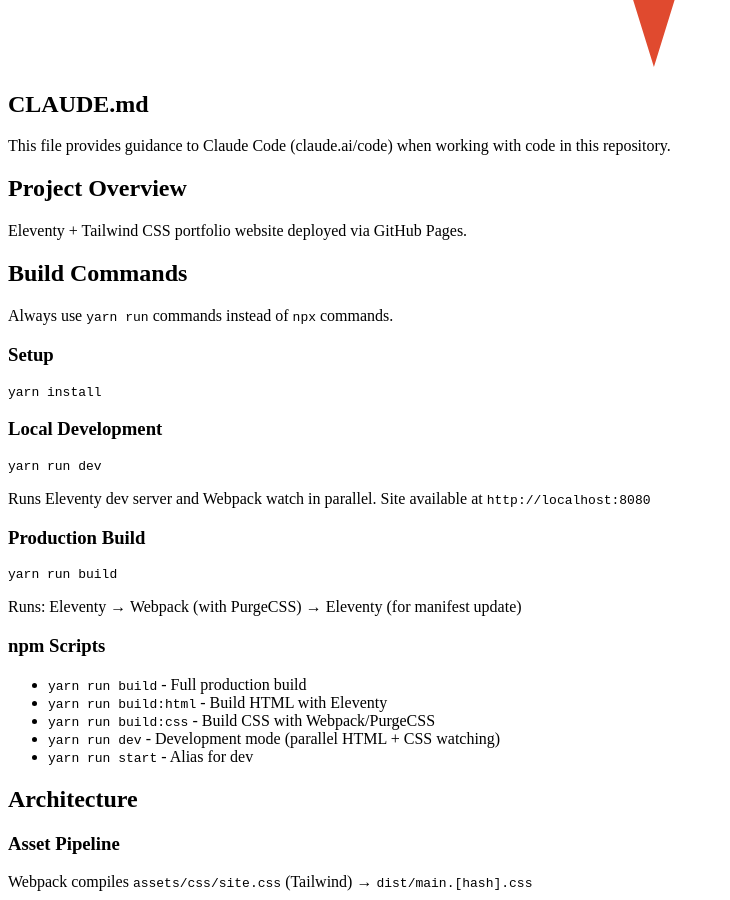
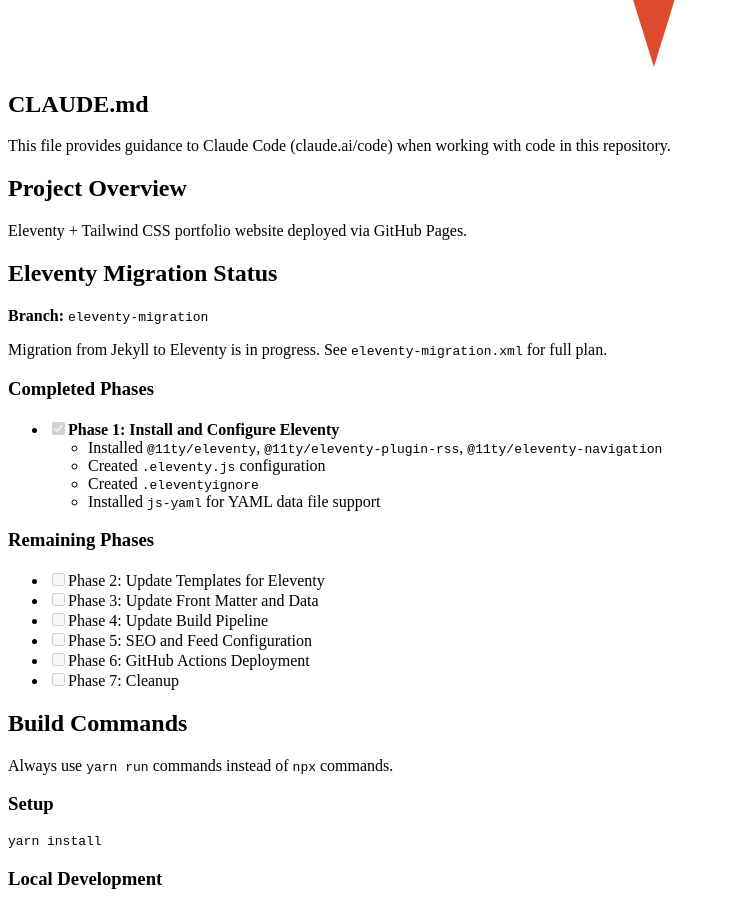
Before and after one commit to jareth/jareth.github.io, a Jekyll site: the page built from CLAUDE.md, in a window 1280 px wide and 900 px high, scrolled down 1014 px. Shown: the whole window, without its empty margins (0-730 px from the left). Built offline with Jekyll 4.4.1, drawn with Linux system fonts in a browser that asks for light colours; our own code applies the rules of GitHub Pages for plain Markdown files.

Commit message:
Eleventy-migration: phase 1 - add eleventy

```diff
--- a/CLAUDE.md
+++ b/CLAUDE.md
@@ -5,6 +5,27 @@
 ## Project Overview
 
 Eleventy + Tailwind CSS portfolio website deployed via GitHub Pages.
+
+## Eleventy Migration Status
+
+**Branch:** `eleventy-migration`
+
+Migration from Jekyll to Eleventy is in progress. See `eleventy-migration.xml` for full plan.
+
+### Completed Phases
+- [x] **Phase 1: Install and Configure Eleventy**
+  - Installed `@11ty/eleventy`, `@11ty/eleventy-plugin-rss`, `@11ty/eleventy-navigation`
+  - Created `.eleventy.js` configuration
+  - Created `.eleventyignore`
+  - Installed `js-yaml` for YAML data file support
+
+### Remaining Phases
+- [ ] Phase 2: Update Templates for Eleventy
+- [ ] Phase 3: Update Front Matter and Data
+- [ ] Phase 4: Update Build Pipeline
+- [ ] Phase 5: SEO and Feed Configuration
+- [ ] Phase 6: GitHub Actions Deployment
+- [ ] Phase 7: Cleanup
 
 ## Build Commands
 
```
Also changed, not shown: 1 other file.
